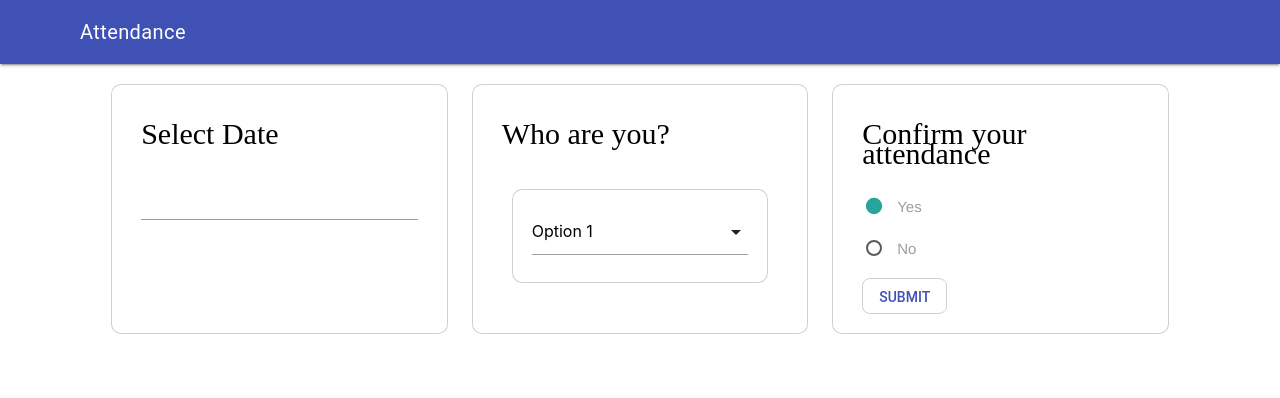
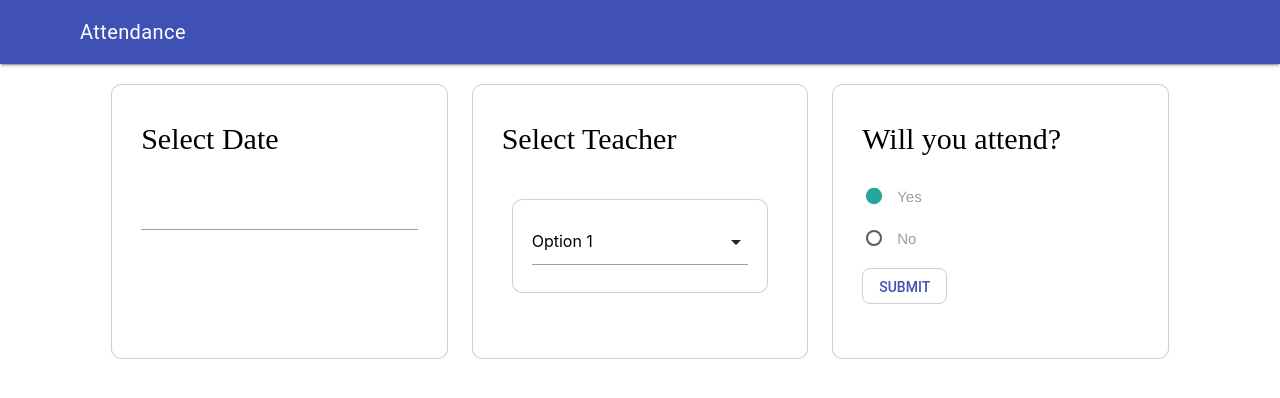
Before and after one commit to ImJustChew/attendance, a plain HTML site: page index.html in a window 1280 px wide. Drawn offline with nearby package versions, Linux system fonts and the light colour scheme; a web font is replaced by a local one.

Commit message:
will you attend? no

```diff
--- a/attendance.css
+++ b/attendance.css
@@ -183,6 +183,7 @@ a.pill-button:hover .pill-text,button.pill-button:hover .pill-text {
   font-family: "SFPro Bold";
   margin-top: 10px;
   font-size: 30px;
+  line-height: 30px;
 }
 .description-desc-text{
   font-family: "SFPro Regular";
@@ -221,7 +222,7 @@ a.pill-button:hover .pill-text,button.pill-button:hover .pill-text {
 
 .content-container-3{
   width:calc(100%/3 - 90px);
-  height:250px;
+  height:275px;
   margin:10px;
   box-shadow: inset 0 0 0 1px #d0d0d0;
   border-radius: 10px;
--- a/index.html
+++ b/index.html
@@ -29,7 +29,7 @@
               <input type="text" class="datepicker">
             </div>
             <div class="content-container-3">
-              <div class="description-title-text">Who are you?</div>
+              <div class="description-title-text">Select Teacher</div>
               <div class="description-desc-text">&nbsp</div>
               <div class="input-field col s12">
                 <select>
@@ -45,7 +45,7 @@
               </div>
             </div>
             <div class="content-container-3">
-              <div class="description-title-text">Confirm your attendance</div>
+              <div class="description-title-text">Will you attend?</div>
               <div class="description-desc-text">&nbsp</div>
               <p>
                 <label>
```
